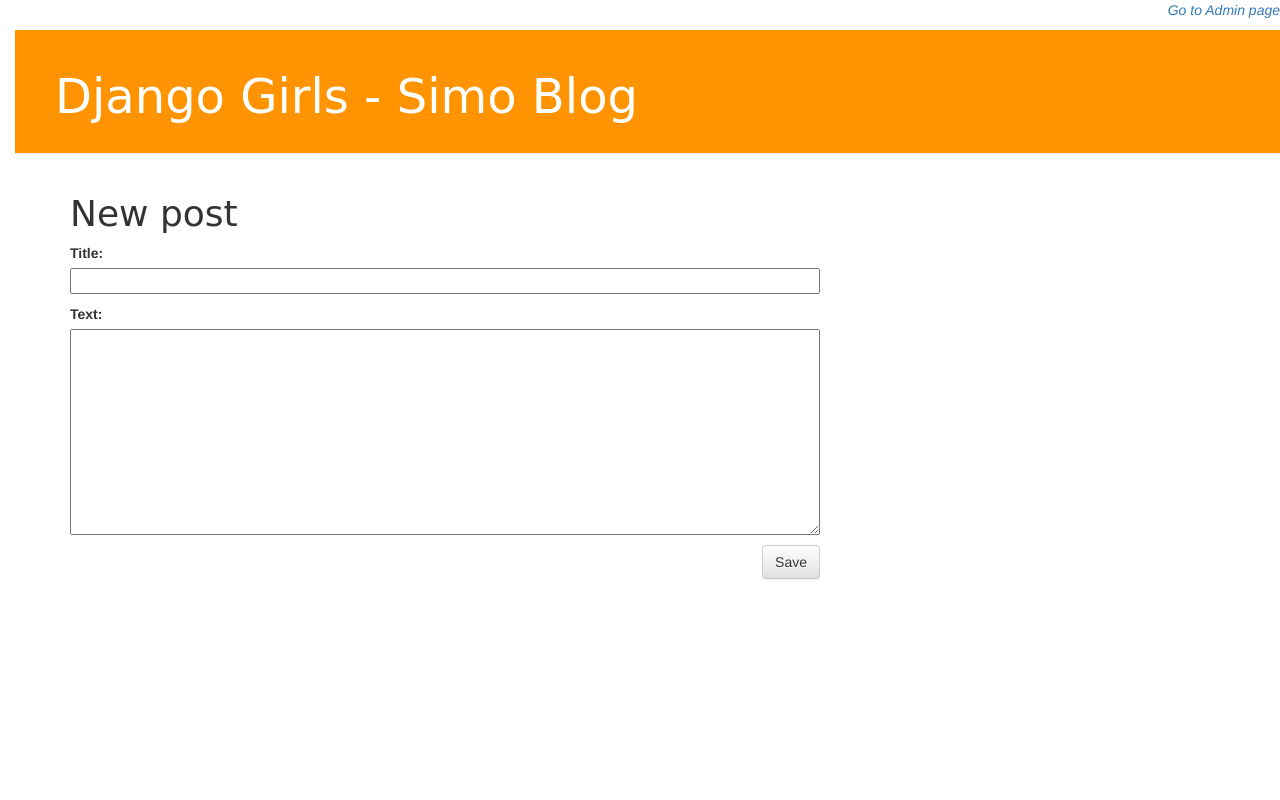
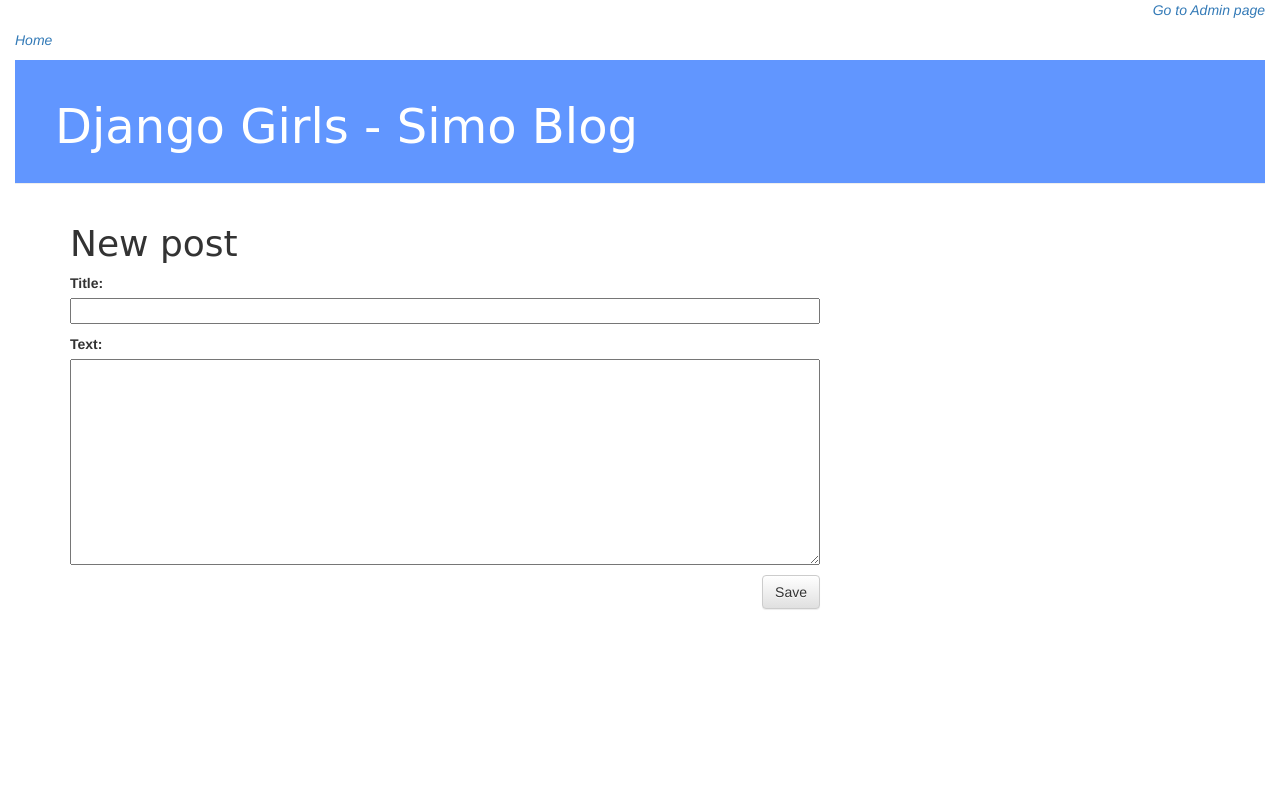
Before and after one commit to moncina84/daludblog, a Django app: page /post/new/ in a window 1280 px wide. Run offline with Django 3.2, Linux system fonts and the light colour scheme; some libraries are stand-ins or nearby versions.

Commit message:
bottone cancel e home

```diff
--- a/blog/static/css/blog.css
+++ b/blog/static/css/blog.css
@@ -1,5 +1,6 @@
 body {
     padding-left: 15px;
+    padding-right: 15px;
 }
 
 h1 a {
@@ -7,7 +8,7 @@ h1 a {
 }
 
 .page-header {
-    background-color: #ff9400;
+    background-color: #6196FF;
     margin-top: 0;
     padding: 20px 20px 20px 40px;
 }
@@ -28,9 +29,10 @@ h1, h2, h3, h4 {
 
 .date {
     color: #828282;
+    font-style: italic;
 }
 
-.save {
+.cancel, .save {
     float: right;
 }
 
--- a/blog/templates/blog/base.html
+++ b/blog/templates/blog/base.html
@@ -11,6 +11,9 @@
 <body>
 
 <p id="gotoadmin"><a href="/admin"><i>Go to Admin page</i></a></p>
+{% if not posts %}
+    <p id="gotohome"><a href="/"><i>Home</i></a></p>
+{% endif %}
 
 <div class="page-header">
     {% if user.is_authenticated %}
--- a/blog/templates/blog/post_edit.html
+++ b/blog/templates/blog/post_edit.html
@@ -1,9 +1,17 @@
 {% extends 'blog/base.html' %}
 
 {% block content %}
-    <h1>New post</h1>
+    {% if post.pk %}
+        <h1>Edit post</h1>
+    {% else %}
+        <h1>New post</h1>
+    {% endif %}
+
     <form method="POST" class="post-form">{% csrf_token %}
         {{ form.as_p }}
         <button type="submit" class="save btn btn-default">Save</button>
+        {% if post.pk %}
+            <a class="cancel btn btn-default" href="{% url 'post_detail' post.pk %}">Cancel</a>
+        {% endif %}
     </form>
 {% endblock %}
--- a/blog/templates/blog/post_list.html
+++ b/blog/templates/blog/post_list.html
@@ -7,7 +7,6 @@
                 <p>published: {{ post.published_date }}</p>
             </div>
             <h1><a href="{% url 'post_detail' pk=post.pk %}">{{ post.title }}</a></h1>
-            {% comment %}<p>{{ post.text|linebreaksbr }}</p>{% endcomment %}
         </div>
     {% endfor %}
 {% endblock %}
--- a/blog/views.py
+++ b/blog/views.py
@@ -47,4 +47,4 @@ def post_edit(request, pk):
             return redirect('post_detail', pk=post.pk)
     else:
         form = PostForm(instance=post)
-    return render(request, 'blog/post_edit.html', {'form': form})
+    return render(request, 'blog/post_edit.html', {'form': form, 'post': post})
```
Also changed, not shown: blog/templates/blog/post_detail.html (line endings or trailing spaces).
